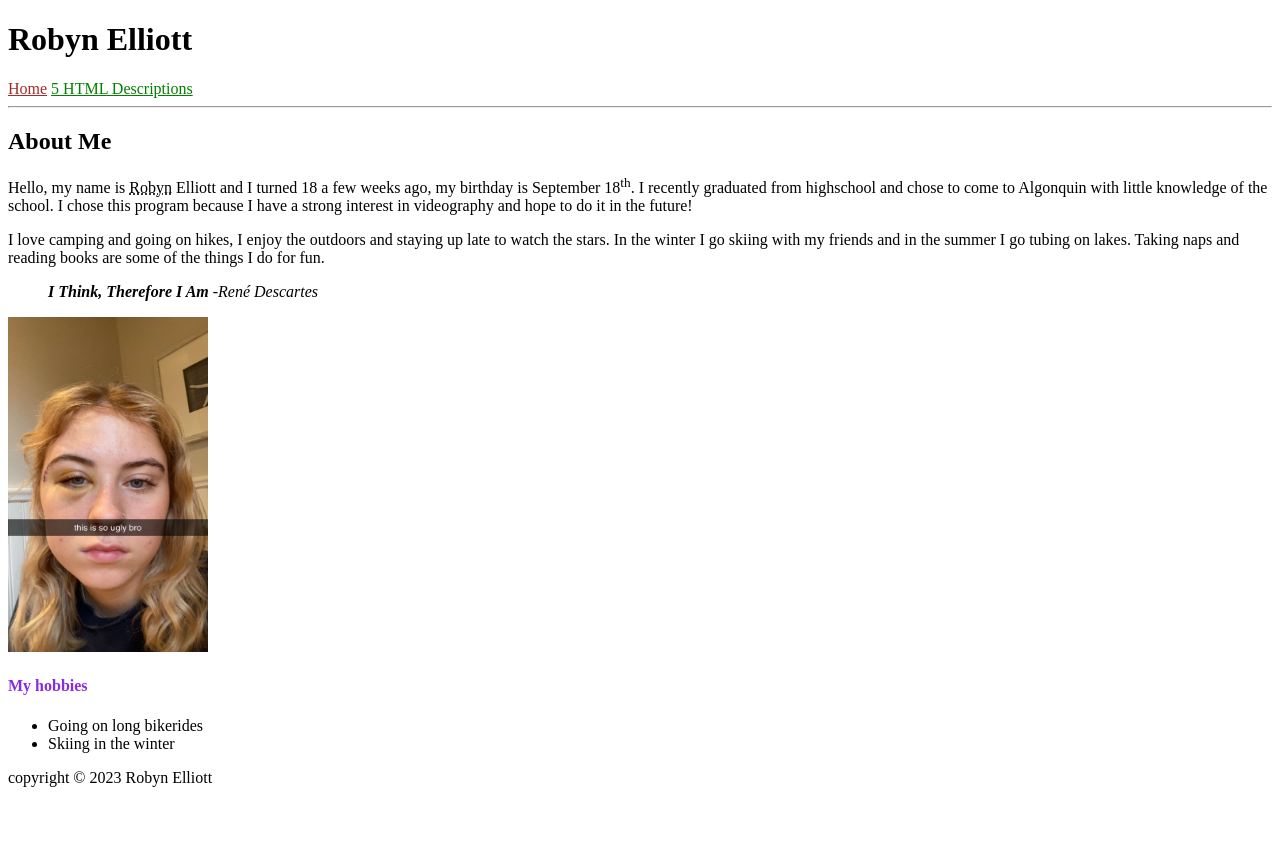
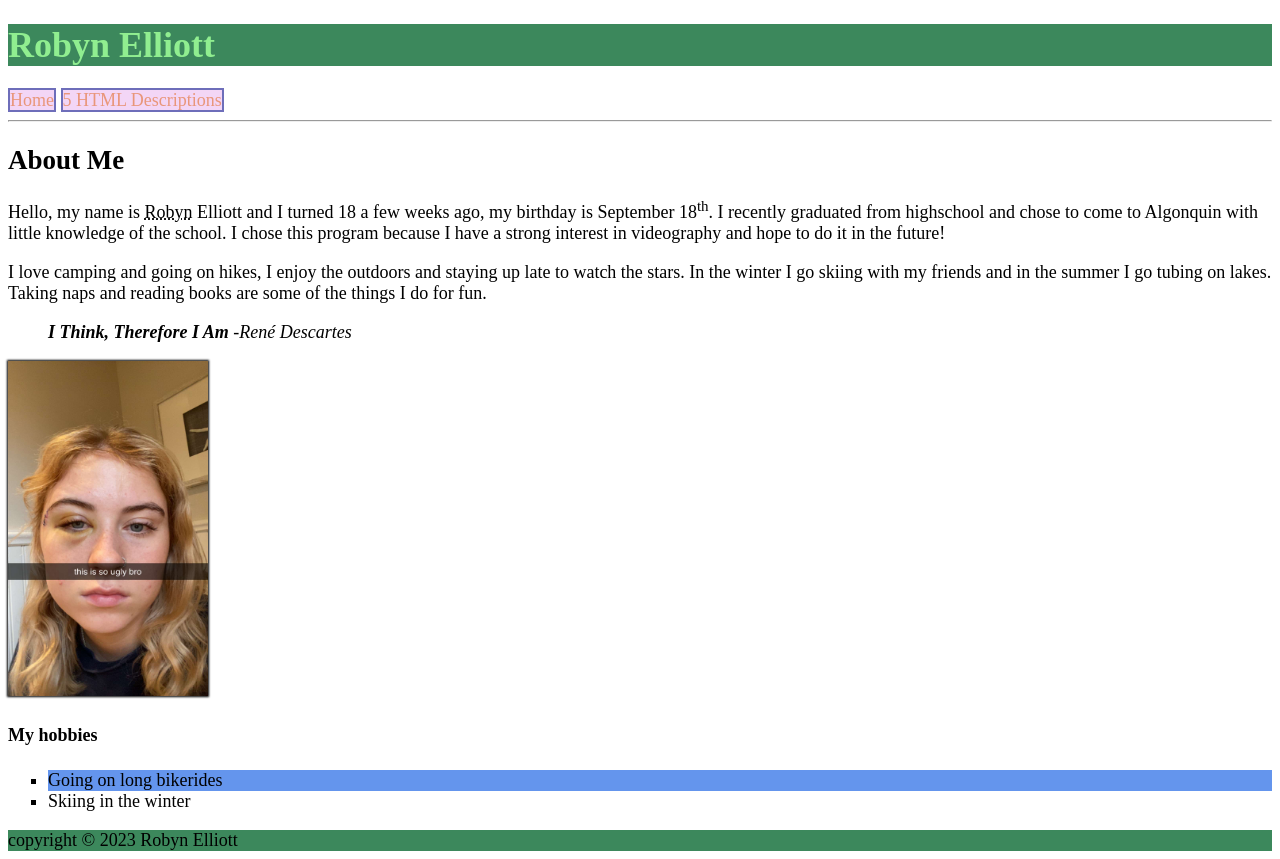
Before and after one commit to elli0483/elli0483.github.io, a plain HTML site: page html-assignment/index.html in a window 1280 px wide. Before the commit the page ends 800 px from the top, so only its background shows below. Drawn offline with Linux system fonts and the light colour scheme.

Commit message:
week 5 html assignment

```diff
--- /dev/null
+++ b/html-assignment/css/main.css
@@ -0,0 +1,45 @@
+body {
+    font-size: 18px;
+}
+
+header, footer {
+    background-color: rgb(60, 136, 92);
+}
+
+.site-title {
+    color:lightgreen
+}
+
+#my-image {
+    box-shadow: 0px 0px 2px 1px black;
+}
+
+ul {
+    list-style-type: square;
+}
+
+li:nth-child(odd) {
+    background-color:cornflowerblue ;
+}
+
+a:link {
+    color: darksalmon;
+}
+
+a:visited {
+    color:darksalmon
+}
+
+a:hover {
+    color:darkslateblue
+}
+
+a {
+    text-decoration: none;
+}
+
+a {
+
+    border: 2px solid rgb(110, 110, 186);
+    background-color:rgb(243, 214, 246) ;
+}
--- a/html-assignment/index.html
+++ b/html-assignment/index.html
@@ -4,29 +4,33 @@
     <meta charset="UTF-8">
     <meta name="viewport" content="width=device-width, initial-scale=1.0">
     <title>elli0483 HTML Assignment</title>
+    <link href="css/main.css" rel="stylesheet">
 </head>
 <body>
 <header>
-    <h1> Robyn Elliott</h1>
 
-    </header>
-    <a href="index.html" style="color:brown" >Home</a>
-    <a href="notes.html" style="color:green" >5 HTML Descriptions</a>
+    <h1 class="site-title">Robyn Elliott</h1>
+
+ </header>
+
+    <a href="index.html" >Home</a>
+    <a href="notes.html" >5 HTML Descriptions</a>
 
 <hr>
-<article> <h1>About Me</h1> </article>
+<article> <h2>About Me</h2> </article>
 
 
     <p>Hello, my name is <abbr title="Rad Observant Baller Young Neat">Robyn</abbr> Elliott and I turned 18 a few weeks ago, my birthday is September 18<sup>th</sup>. I recently graduated from highschool and chose to come to Algonquin with little knowledge of the school. I chose this program because I have a strong interest in videography and hope to do it in the future!
     </p>
     <p>I love camping and going on hikes, I enjoy the outdoors and staying up late to watch the stars. In the winter I go skiing with my friends and in the summer I go tubing on lakes. Taking naps and reading books are some of the things I do for fun.
     </p>
+</body>
 <blockquote><em><strong>I Think, Therefore I Am</strong></em> -<cite>René Descartes</cite></blockquote>
 
 <article>
-<img title="Photo of Robyn Elliott looking a little rough"  width="200" height="335" src="images/photoofme.jpg" alt="Picture of myself with a black eye"/>
+<img id="my-image" title="Photo of Robyn Elliott looking a little rough"  width="200" height="335" src="images/photoofme.jpg" alt="Picture of myself with a black eye"/>
 
-<h4 style="color:blueviolet"> My hobbies</h4>
+<h4> My hobbies</h4>
 <ul>
     <li>Going on long bikerides</li>
     <li>Skiing in the winter</li>
```
Also changed, not shown: html-assignment/notes.html (+7 -5 lines).
